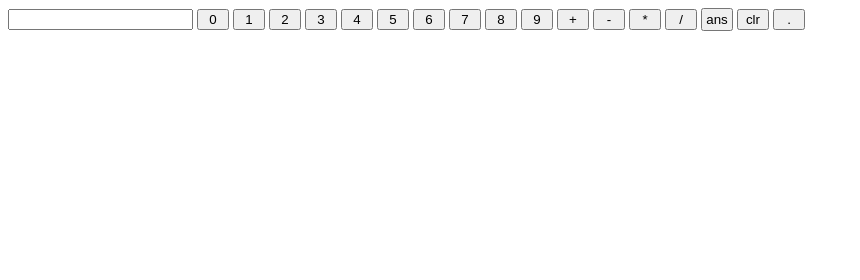
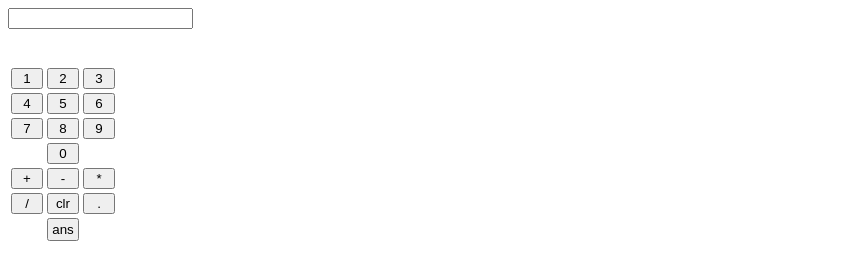
Before and after one commit to acciojob/calculator-hamdtc, a website: page main.html in a window 1280 px wide. Shown: the whole page, without its empty margins (0-860 px from the left). Drawn offline with Linux system fonts and the light colour scheme.

Commit message:
created a submission

```diff
--- a/main.html
+++ b/main.html
@@ -8,29 +8,85 @@
 
 <body>
 	<!-- the entire body must be written by student -->
-	<input type="text" id="input">
-	<button id ="block0" value ="0" onclick="solve(this.value)">0</button>
-	<button id ="block1" value ="1" onclick="solve(this.value)">1</button>
-	<button id ="block2" value ="2" onclick="solve(this.value)">2</button>
-	<button id ="block3" value ="3" onclick="solve(this.value)">3</button>
-	<button id ="block4" value ="4" onclick="solve(this.value)">4</button>
-	<button id ="block5" value ="5" onclick="solve(this.value)">5</button>
-	<button id ="block6" value ="6" onclick="solve(this.value)">6</button>
-	<button id ="block7" value ="7" onclick="solve(this.value)">7</button>
-	<button id ="block8" value ="8" onclick="solve(this.value)">8</button>
-	<button id ="block9" value ="9" onclick="solve(this.value)">9</button>
-	<button id ="plus" value ="+" onclick="solve(this.value)">+</button>
-	<button id ="minus" value ="-" onclick="solve(this.value)">-</button>
-	<button id ="multiply" value ="*" onclick="solve(this.value)">*</button>
-	<button id ="divide" value ="/" onclick="solve(this.value)">/</button>
-	<button id ="ans" value ="ans" onclick="solve(this.value)">ans</button>
-	<button id ="clr" value ="clr" onclick="solve(this.value)">clr</button>
-	<button id ="dot" value ="." onclick="solve(this.value)">.</button>
+	<div class="container">
+
+		<div id="display">
+			<input id="input" value=""  />
+		</div>
+		<br>
+		<br/>
+		<table>
+			<tr>
+				<td>
+					<button class="button" id="block1" value="1" onclick="add(this.value)">1</button>
+				</td>
+				<td>
+					<button class="button" id="block2" value="2" onclick="add(this.value)">2</button>
+				</td>
+				<td>
+					<button class="button" id="block3" value="3" onclick="add(this.value)">3</button>
+				</td>
+			</tr>
+			<tr>
+				<td>
+					<button class="button" id="block4" value="4" onclick="add(this.value)">4</button>
+				</td>
+				<td>
+					<button class="button" id="block5" value="5" onclick="add(this.value)">5</button>
+				</td>
+				<td>
+					<button class="button" id="block6" value="6" onclick="add(this.value)">6</button>
+				</td>
+			</tr>
+			<tr>
+				<td>
+					<button class="button" id="block7" value="7" onclick="add(this.value)">7</button>
+				</td>
+				<td>
+					<button class="button" id="block8" value="8" onclick="add(this.value)">8</button>
+				</td>
+				<td>
+					<button class="button" id="block9" value="9" onclick="add(this.value)">9</button>
+				</td>
+			</tr>
+			<tr>
+				<td></td>
+				<td>
+					<button class="button" id="block0" value="0" onclick="add(this.value)">0</button>
+				</td>
+			</tr>
+			<tr>
+				<td>
+					<button class="button" id="plus" value="+" onclick="add(this.value)">+</button>
+				</td>
+				<td>
+					<button class="button" id="minus" value="-" onclick="add(this.value)">-</button>
+				</td>
+				<td>
+					<button class="button" id="multiply" value="*" onclick="add(this.value)">*</button>
+				</td>
+			</tr>
+			<tr>
+				<td>
+					<button class="button" id="divide" value="/" onclick="add(this.value)">/</button>
+				</td>
+				<td>
+					<button class="button" id="clr" value="clr" onclick="clear()">clr</button>
+				</td>
+				<td>
+					<button class="button" id="dot" value="." onclick="add(this.value)">.</button>
+				</td>
+			</tr>
+			<tr>
+				<td></td>
+				<td><button class="button" id="ans" value="ans" onclick=ans()>ans</button></td>
+			</tr>
+		</table>
+	</div>
+
     <script type="text/javascript" src="./script.js">
 </script>
 
 </body>
 
 </html>
-
-</html>
--- a/script.js
+++ b/script.js
@@ -1,22 +1,21 @@
-//your code here
-let input = document.getElementById('input');
-let expression = "";
-function solve(e) {
-    // console.log(e)
-    if (e === 'ans') {
-        // evaluate the expression
-        let result = eval(expression);
-        console.log(result);
-        input.value = result;
-    }
+let ans1 ="";
+let num ="";
+function add(value){
+    console.log(value);
+    num=num+value;
+    document.getElementById('input').value=num;
 
-    else if (e === 'clear') {
-        expression = "";
-        input.value = ""
-    }
-    else {
-        expression += e;
-        console.log(expression)
-        input.value = expression;
-    }
 }
+
+
+function ans(){
+    ans1=eval(num);
+    document.getElementById('input').value=ans1;
+    ans1="";
+    num="";
+}
+
+function clear(){
+    num="";
+    document.getElementById('input').value="";
+}
```
